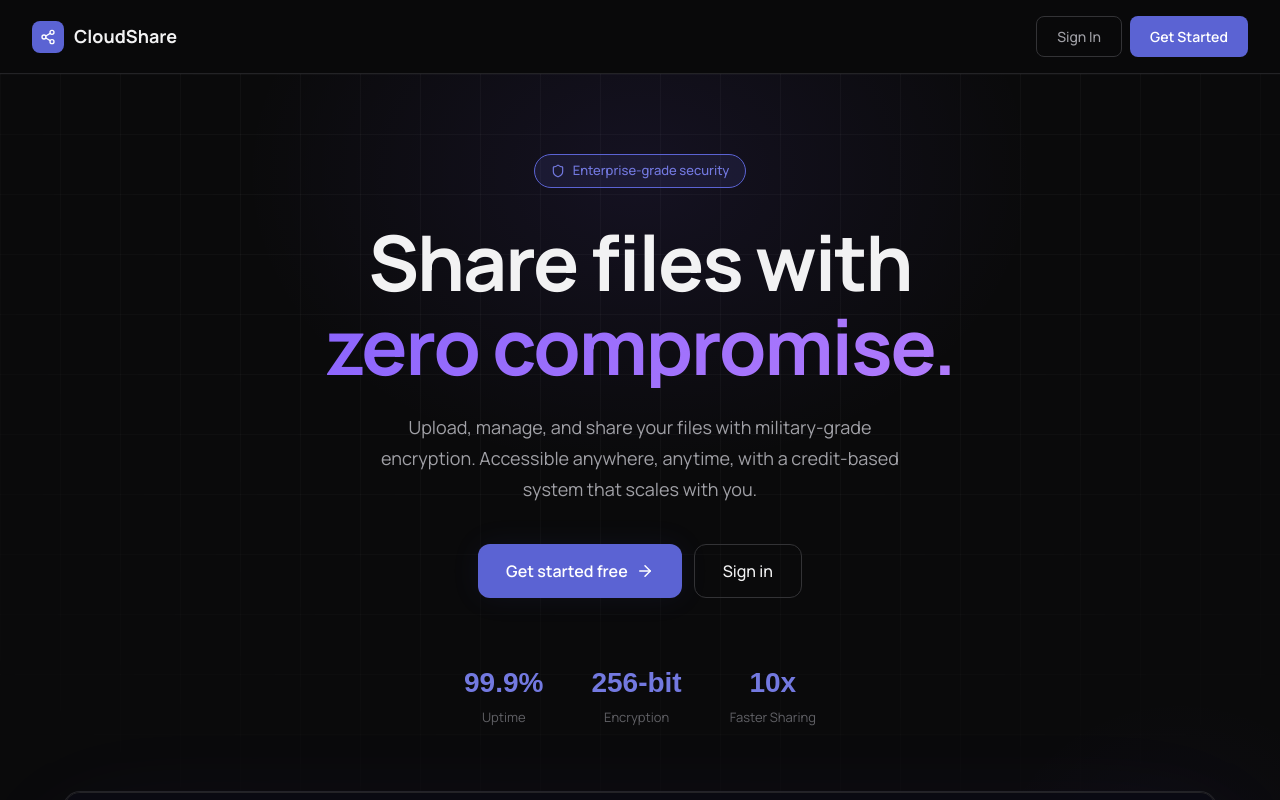
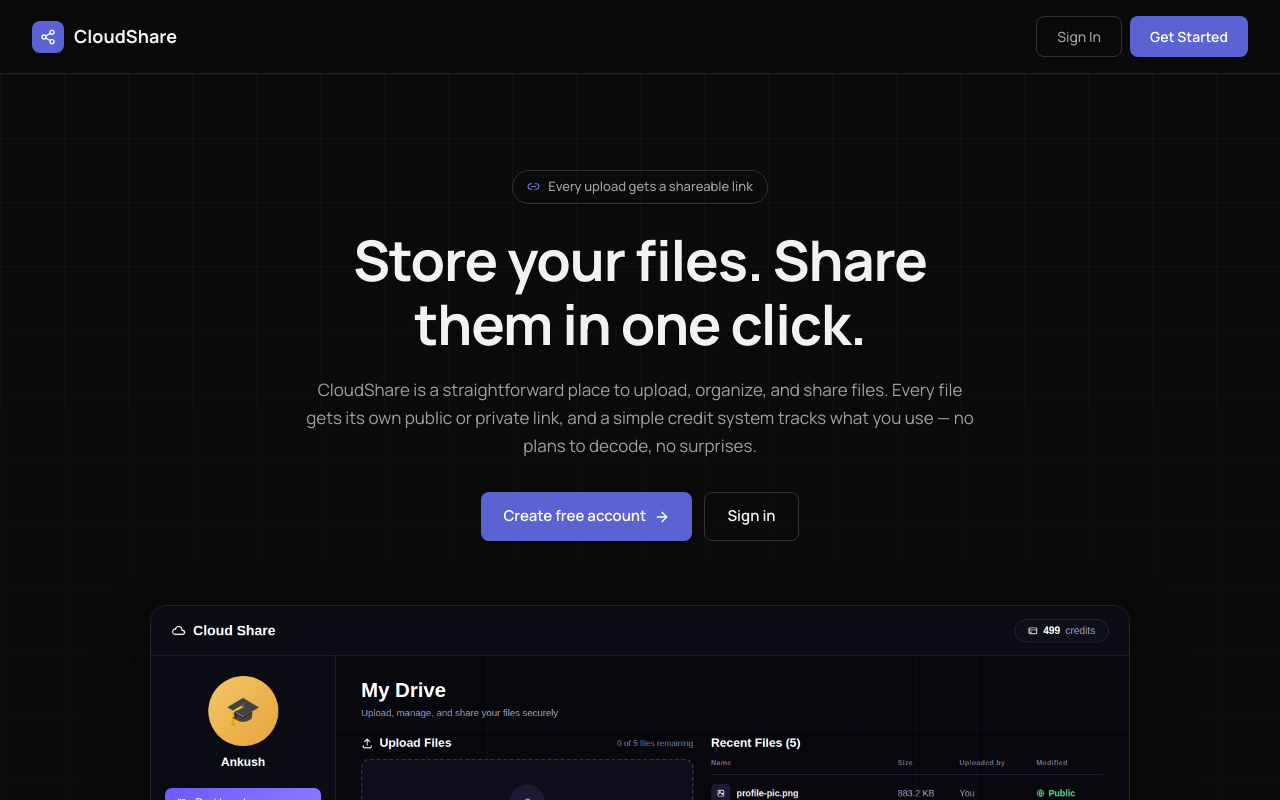
Before and after one commit to ankushsharma00869-sys/CloudShare, a React (Vite) app: page / in a window 1280 px wide. Shown: the top 800 px of the page. Built offline with nearby package versions, Linux system fonts and the light colour scheme.

Commit message:
Update HeroSection.jsx

```diff
--- a/src/component/landing/HeroSection.jsx
+++ b/src/component/landing/HeroSection.jsx
@@ -1,60 +1,51 @@
 import React from 'react'
 import { assests } from '../../assets/assets';
-import { ArrowRight, Shield, Zap, Globe } from 'lucide-react';
+import { ArrowRight, Link2 } from 'lucide-react';
 
 const HeroSection = ({ openSignIn, openSignUp }) => (
-  <div style={{ background: 'var(--bg-base)', position: 'relative', overflow: 'hidden', minHeight: '100vh', display: 'flex', flexDirection: 'column', justifyContent: 'center' }}>
-    {/* Glow orbs */}
-    <div style={{ position: 'absolute', top: '-200px', left: '50%', transform: 'translateX(-50%)', width: '800px', height: '600px', background: 'radial-gradient(ellipse at center, #7c5cfc18 0%, transparent 70%)', pointerEvents: 'none' }} />
-    <div style={{ position: 'absolute', top: '40%', right: '-100px', width: '400px', height: '400px', background: 'radial-gradient(ellipse, #7c5cfc0a 0%, transparent 70%)', pointerEvents: 'none' }} />
+  <div style={{ background: 'var(--bg-base)', position: 'relative', overflow: 'hidden' }}>
+    {/* Faint grid, contained to the hero — not a full-bleed AI-glow backdrop */}
+    <div style={{
+      position: 'absolute', inset: 0,
+      backgroundImage: 'linear-gradient(var(--border-subtle) 1px, transparent 1px), linear-gradient(90deg, var(--border-subtle) 1px, transparent 1px)',
+      backgroundSize: '64px 64px',
+      maskImage: 'linear-gradient(to bottom, black, transparent 85%)',
+      pointerEvents: 'none',
+    }} />
 
-    {/* Grid pattern */}
-    <div style={{ position: 'absolute', inset: 0, backgroundImage: 'linear-gradient(var(--border-subtle) 1px, transparent 1px), linear-gradient(90deg, var(--border-subtle) 1px, transparent 1px)', backgroundSize: '60px 60px', maskImage: 'radial-gradient(ellipse 80% 60% at 50% 0%, black 40%, transparent 100%)', pointerEvents: 'none' }} />
-
-    <div style={{ maxWidth: '1200px', margin: '0 auto', padding: '0 24px', position: 'relative', zIndex: 10 }}>
-      <div style={{ textAlign: 'center', paddingTop: '80px', paddingBottom: '64px' }}>
-        {/* Badge */}
-        <div style={{ display: 'inline-flex', alignItems: 'center', gap: '8px', background: 'var(--accent-dim)', border: '1px solid var(--accent)', borderRadius: '100px', padding: '6px 16px', marginBottom: '32px' }}>
-          <Shield size={14} color='var(--accent-bright)' />
-          <span style={{ fontSize: '13px', color: 'var(--accent-bright)', fontWeight: 500 }}>Enterprise-grade security</span>
+    <div style={{ maxWidth: '1180px', margin: '0 auto', padding: '0 24px', position: 'relative', zIndex: 1 }}>
+      <div style={{ display: 'grid', gridTemplateColumns: '1fr', gap: '48px', paddingTop: '96px', paddingBottom: '80px', textAlign: 'center' }}>
+        <div style={{ maxWidth: '680px', margin: '0 auto' }}>
+          <div style={{ display: 'inline-flex', alignItems: 'center', gap: '8px', border: '1px solid var(--border-strong)', borderRadius: 'var(--radius-pill)', padding: '6px 14px', marginBottom: 'var(--space-6)' }}>
+            <Link2 size={13} color="var(--accent-bright)" />
+            <span style={{ fontSize: '13px', color: 'var(--text-secondary)', fontWeight: 500 }}>Every upload gets a shareable link</span>
           </div>
 
-        <h1 style={{ fontFamily: "'Space Grotesk', sans-serif", fontSize: 'clamp(42px, 6vw, 80px)', fontWeight: 700, lineHeight: 1.1, letterSpacing: '-2px', marginBottom: '24px' }}>
-          <span style={{ color: 'var(--text-primary)', display: 'block' }}>Share files with</span>
-          <span style={{ background: 'linear-gradient(135deg, #7c5cfc, #c084fc, #7c5cfc)', backgroundClip: 'text', WebkitBackgroundClip: 'text', color: 'transparent', display: 'block', backgroundSize: '200% 200%' }}>zero compromise.</span>
+          <h1 style={{ fontSize: 'clamp(36px, 5vw, 56px)', fontWeight: 700, lineHeight: 1.15, letterSpacing: '-0.02em', color: 'var(--text-primary)', marginBottom: 'var(--space-5)' }}>
+            Store your files. Share them in one click.
           </h1>
 
-        <p style={{ fontSize: '18px', color: 'var(--text-secondary)', maxWidth: '560px', margin: '0 auto 40px', lineHeight: 1.7 }}>
-          Upload, manage, and share your files with military-grade encryption. Accessible anywhere, anytime, with a credit-based system that scales with you.
+          <p style={{ fontSize: '17px', color: 'var(--text-secondary)', lineHeight: 1.65, marginBottom: 'var(--space-8)' }}>
+            CloudShare is a straightforward place to upload, organize, and share files. Every file gets its own public or private link, and a simple credit system tracks what you use — no plans to decode, no surprises.
           </p>
 
-        <div style={{ display: 'flex', gap: '12px', justifyContent: 'center', flexWrap: 'wrap', marginBottom: '64px' }}>
-          <button onClick={() => openSignUp()} style={{ display: 'flex', alignItems: 'center', gap: '8px', background: 'var(--accent)', color: '#fff', border: 'none', borderRadius: '12px', padding: '14px 28px', fontSize: '16px', fontWeight: 600, cursor: 'pointer', transition: 'all 0.2s', boxShadow: '0 0 30px var(--accent-glow)' }}
-            onMouseEnter={e => { e.currentTarget.style.background = 'var(--accent-bright)'; e.currentTarget.style.transform = 'translateY(-2px)'; }}
-            onMouseLeave={e => { e.currentTarget.style.background = 'var(--accent)'; e.currentTarget.style.transform = 'translateY(0)'; }}>
-            Get started free <ArrowRight size={18} />
+          <div style={{ display: 'flex', gap: 'var(--space-3)', justifyContent: 'center', flexWrap: 'wrap' }}>
+            <button onClick={() => openSignUp()} style={{ display: 'flex', alignItems: 'center', gap: '8px', background: 'var(--accent)', color: '#fff', border: 'none', borderRadius: 'var(--radius-btn)', padding: '12px 22px', fontSize: '15px', fontWeight: 600, cursor: 'pointer', transition: `background var(--duration) var(--ease)` }}
+              onMouseEnter={e => { e.currentTarget.style.background = 'var(--accent-bright)'; }}
+              onMouseLeave={e => { e.currentTarget.style.background = 'var(--accent)'; }}>
+              Create free account <ArrowRight size={16} />
             </button>
-          <button onClick={() => openSignIn()} style={{ display: 'flex', alignItems: 'center', gap: '8px', background: 'transparent', color: 'var(--text-primary)', border: '1px solid var(--border-strong)', borderRadius: '12px', padding: '14px 28px', fontSize: '16px', fontWeight: 500, cursor: 'pointer', transition: 'all 0.2s' }}
-            onMouseEnter={e => { e.currentTarget.style.background = 'var(--bg-elevated)'; e.currentTarget.style.transform = 'translateY(-2px)'; }}
-            onMouseLeave={e => { e.currentTarget.style.background = 'transparent'; e.currentTarget.style.transform = 'translateY(0)'; }}>
+            <button onClick={() => openSignIn()} style={{ background: 'transparent', color: 'var(--text-primary)', border: '1px solid var(--border-strong)', borderRadius: 'var(--radius-btn)', padding: '12px 22px', fontSize: '15px', fontWeight: 600, cursor: 'pointer', transition: `background var(--duration) var(--ease)` }}
+              onMouseEnter={e => { e.currentTarget.style.background = 'var(--bg-elevated)'; }}
+              onMouseLeave={e => { e.currentTarget.style.background = 'transparent'; }}>
               Sign in
             </button>
           </div>
-
-        {/* Stats row */}
-        <div style={{ display: 'flex', justifyContent: 'center', gap: '48px', flexWrap: 'wrap', marginBottom: '64px' }}>
-          {[['99.9%', 'Uptime'], ['256-bit', 'Encryption'], ['10x', 'Faster Sharing']].map(([val, label]) => (
-            <div key={label} style={{ textAlign: 'center' }}>
-              <div style={{ fontFamily: "'Space Grotesk', sans-serif", fontSize: '28px', fontWeight: 700, color: 'var(--accent-bright)' }}>{val}</div>
-              <div style={{ fontSize: '13px', color: 'var(--text-muted)', marginTop: '4px' }}>{label}</div>
-            </div>
-          ))}
         </div>
 
-        {/* Dashboard preview */}
-        <div style={{ position: 'relative', borderRadius: '16px', overflow: 'hidden', border: '1px solid var(--border)', boxShadow: '0 40px 120px #7c5cfc15, 0 0 0 1px var(--border)' }}>
-          <div style={{ position: 'absolute', inset: 0, background: 'linear-gradient(to bottom, transparent 60%, var(--bg-base) 100%)', zIndex: 2, pointerEvents: 'none' }} />
-          <img src={assests.dashboard} alt="CloudShare Dashboard" style={{ width: '100%', display: 'block', opacity: 0.85 }} />
+        {/* Product preview */}
+        <div style={{ position: 'relative', borderRadius: 'var(--radius-lg)', overflow: 'hidden', border: '1px solid var(--border)', maxWidth: '980px', margin: '16px auto 0', boxShadow: '0 24px 60px rgba(0,0,0,0.45)' }}>
+          <img src={assests.dashboard} alt="CloudShare file dashboard" style={{ width: '100%', display: 'block' }} />
         </div>
       </div>
     </div>
```
Lines whose indentation alone changed are shown as unchanged.
